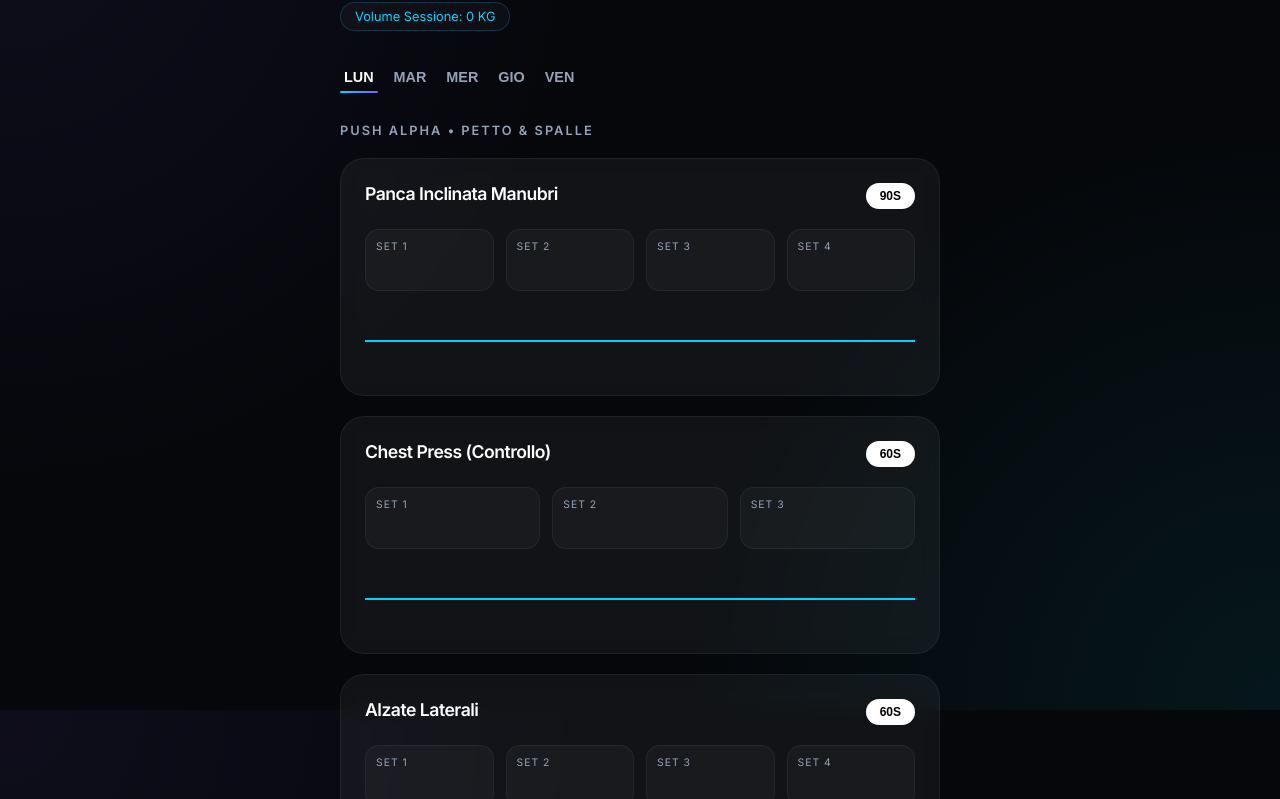
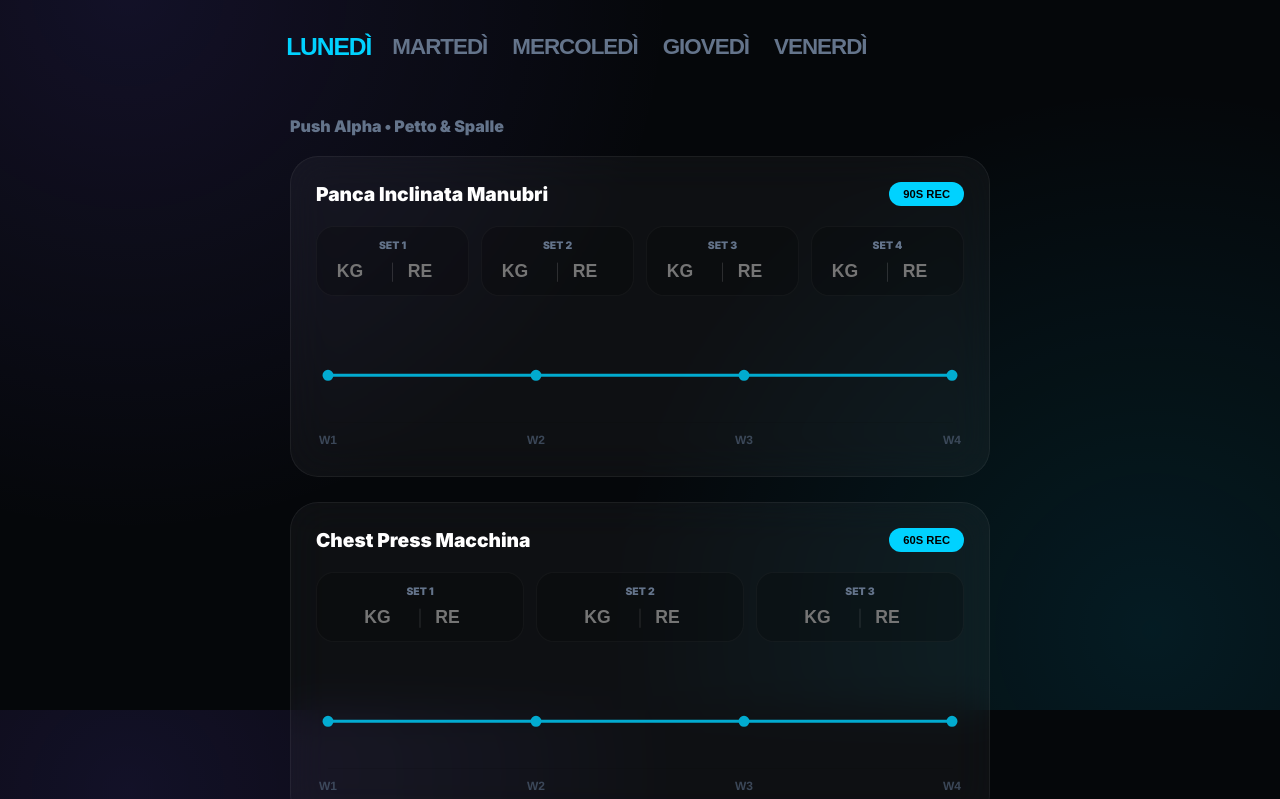
Before and after one commit to pietroinzerilli99-alt/scheda-palestra, a plain HTML site: page index.html in a window 1280 px wide. Shown: the part 90-889 px from the top of the page. Drawn offline with nearby package versions, Linux system fonts and the light colour scheme.

Commit message:
Update index.html

```diff
--- a/index.html
+++ b/index.html
@@ -3,368 +3,297 @@
 <head>
     <meta charset="UTF-8">
     <meta name="viewport" content="width=device-width, initial-scale=1.0">
-    <title>Aura Training - Elite Log</title>
+    <title>Aura Evolution - Elite Training Log</title>
     <script src="https://cdn.jsdelivr.net/npm/chart.js"></script>
-    <link href="https://fonts.googleapis.com/css2?family=Inter:wght@300;400;600;800&display=swap" rel="stylesheet">
+    <link href="https://fonts.googleapis.com/css2?family=Inter:wght@300;400;600;900&display=swap" rel="stylesheet">
     <style>
         :root {
             --bg: #05070a;
-            --surface: rgba(255, 255, 255, 0.03);
-            --glass: rgba(255, 255, 255, 0.05);
-            --primary: #00d2ff; /* Azzurro pace */
-            --accent: #7a5cff;  /* Viola motivazione */
+            --surface: rgba(255, 255, 255, 0.04);
+            --primary: #00d2ff;
+            --accent: #7a5cff;
             --text: #ffffff;
-            --text-dim: #94a3b8;
-            --success: #00ff88;
+            --text-dim: #64748b;
         }
 
         body {
             font-family: 'Inter', sans-serif;
             background-color: var(--bg);
             background-image:
-                radial-gradient(circle at 0% 0%, rgba(122, 92, 255, 0.08) 0%, transparent 40%),
-                radial-gradient(circle at 100% 100%, rgba(0, 210, 255, 0.08) 0%, transparent 40%);
+                radial-gradient(circle at 10% 10%, rgba(122, 92, 255, 0.12) 0%, transparent 40%),
+                radial-gradient(circle at 90% 90%, rgba(0, 210, 255, 0.1) 0%, transparent 40%);
             background-attachment: fixed;
             color: var(--text);
-            margin: 0;
-            padding-bottom: 50px;
+            margin: 0; padding-bottom: 60px;
             -webkit-font-smoothing: antialiased;
         }
 
-        /* Header Elegante */
+        /* Header & Settimana */
         header {
             padding: 40px 20px 20px;
-            text-align: left;
-            max-width: 600px;
-            margin: 0 auto;
+            max-width: 700px; margin: 0 auto;
+            display: flex; justify-content: space-between; align-items: center;
+        }
+        h1 { font-size: 2.2rem; font-weight: 900; letter-spacing: -2px; margin: 0; background: linear-gradient(to right, #fff, #94a3b8); -webkit-background-clip: text; -webkit-text-fill-color: transparent; }
+
+        .week-selector {
+            background: var(--surface);
+            border: 1px solid rgba(255,255,255,0.1);
+            color: white; padding: 12px 18px; border-radius: 16px;
+            font-weight: 700; outline: none; cursor: pointer; font-family: inherit;
         }
 
-        h1 {
-            font-size: 2.2rem;
-            font-weight: 800;
-            margin: 0;
-            background: linear-gradient(to right, #fff, var(--text-dim));
-            -webkit-background-clip: text;
-            -webkit-text-fill-color: transparent;
-            letter-spacing: -1.5px;
+        /* Navigazione Giorni (CARATTERI GRANDI) */
+        nav {
+            display: flex; gap: 25px; padding: 15px 20px; overflow-x: auto;
+            max-width: 700px; margin: 0 auto; scrollbar-width: none;
+        }
+        nav::-webkit-scrollbar { display: none; }
+        nav button {
+            background: transparent; border: none; color: var(--text-dim);
+            font-size: 1.4rem; font-weight: 900; cursor: pointer; transition: 0.3s;
+            padding: 5px 0; letter-spacing: -1px;
+        }
+        nav button.active { color: var(--primary); transform: scale(1.1); }
+
+        /* Container & Cards */
+        .container { padding: 20px; max-width: 700px; margin: 0 auto; }
+        .day-section { display: none; animation: slideUp 0.5s ease; }
+        .active-day { display: block; }
+        @keyframes slideUp { from { opacity: 0; transform: translateY(20px); } to { opacity: 1; transform: translateY(0); } }
+
+        .card {
+            background: var(--surface);
+            backdrop-filter: blur(20px);
+            border-radius: 28px; padding: 25px; margin-bottom: 25px;
+            border: 1px solid rgba(255,255,255,0.06);
+        }
+        .card-header { display: flex; justify-content: space-between; align-items: center; margin-bottom: 20px; }
+        .card-header h3 { margin: 0; font-size: 1.2rem; font-weight: 700; color: #fff; }
+
+        .timer-btn {
+            background: var(--primary); color: #000; border: none;
+            padding: 6px 14px; border-radius: 100px; font-weight: 800; font-size: 0.7rem; cursor: pointer;
         }
 
-        .vol-badge {
-            display: inline-block;
-            background: var(--surface);
-            padding: 6px 14px;
-            border-radius: 100px;
-            font-size: 0.8rem;
-            color: var(--primary);
-            border: 1px solid rgba(0, 210, 255, 0.2);
-            margin-top: 10px;
+        /* Input Grid Kg/Reps */
+        .series-grid { display: grid; grid-template-columns: repeat(auto-fit, minmax(110px, 1fr)); gap: 12px; }
+        .serie-box {
+            background: rgba(0,0,0,0.2); border-radius: 18px; padding: 12px;
+            border: 1px solid rgba(255,255,255,0.04); text-align: center;
         }
+        .serie-label { font-size: 0.65rem; color: var(--text-dim); text-transform: uppercase; margin-bottom: 8px; display: block; font-weight: 700; }
+        .inputs { display: flex; justify-content: center; gap: 8px; align-items: center; }
+        .inputs input {
+            width: 45px; background: transparent; border: none; color: white;
+            font-weight: 800; font-size: 1.1rem; text-align: center; outline: none;
+        }
+        .inputs span { color: rgba(255,255,255,0.15); font-weight: 300; }
 
-        /* Navigazione Minimalista */
-        nav {
-            display: flex;
-            gap: 12px;
-            padding: 10px 20px;
-            overflow-x: auto;
-            max-width: 600px;
-            margin: 0 auto;
-            scrollbar-width: none;
+        /* Grafici */
+        .chart-container { height: 130px; margin-top: 25px; opacity: 0.8; }
+
+        /* Timer Overlay */
+        #timer-overlay {
+            position: fixed; top: 0; left: 0; width: 100%; height: 100%;
+            background: rgba(5, 7, 10, 0.98); display: none; flex-direction: column;
+            align-items: center; justify-content: center; z-index: 9999; backdrop-filter: blur(15px);
         }
-        nav::-webkit-scrollbar { display: none; }
-
-        nav button {
-            background: transparent;
-            border: none;
-            color: var(--text-dim);
-            font-size: 0.9rem;
-            font-weight: 600;
-            padding: 8px 4px;
-            cursor: pointer;
-            transition: all 0.3s;
-            position: relative;
-        }
-
-        nav button.active {
-            color: var(--text);
-        }
-
-        nav button.active::after {
-            content: '';
-            position: absolute;
-            bottom: 0; left: 0; width: 100%; height: 2px;
-            background: linear-gradient(to right, var(--primary), var(--accent));
-            border-radius: 2px;
-        }
-
-        /* Contenitore Cards */
-        .container {
-            padding: 20px;
-            max-width: 600px;
-            margin: 0 auto;
-        }
-
-        .day-section { display: none; animation: fadeIn 0.6s cubic-bezier(0.22, 1, 0.36, 1); }
-        .active-day { display: block; }
-
-        @keyframes fadeIn { from { opacity: 0; transform: translateY(10px); } to { opacity: 1; transform: translateY(0); } }
-
-        .card {
-            background: var(--glass);
-            backdrop-filter: blur(10px);
-            border-radius: 24px;
-            padding: 24px;
-            margin-bottom: 20px;
-            border: 1px solid rgba(255,255,255,0.06);
-            transition: transform 0.3s;
-        }
-
-        .card:active { transform: scale(0.98); }
-
-        .card-header {
-            display: flex;
-            justify-content: space-between;
-            align-items: flex-start;
-            margin-bottom: 20px;
-        }
-
-        .card-header h3 {
-            margin: 0;
-            font-size: 1.1rem;
-            font-weight: 600;
-            letter-spacing: -0.5px;
-        }
-
-        .timer-btn {
-            background: white;
-            color: black;
-            border: none;
-            padding: 6px 14px;
-            border-radius: 100px;
-            font-size: 0.75rem;
-            font-weight: 700;
-            cursor: pointer;
-        }
-
-        /* Input Serie Soft */
-        .series-row {
-            display: grid;
-            grid-template-columns: repeat(auto-fit, minmax(65px, 1fr));
-            gap: 12px;
-        }
-
-        .serie-box {
-            background: rgba(255,255,255,0.03);
-            border-radius: 14px;
-            padding: 10px;
-            border: 1px solid rgba(255,255,255,0.05);
-        }
-
-        .serie-box span { display: block; font-size: 0.65rem; color: var(--text-dim); margin-bottom: 4px; text-transform: uppercase; letter-spacing: 1px; }
-
-        .serie-box input {
-            width: 100%;
-            background: transparent;
-            border: none;
-            color: var(--text);
-            text-align: center;
-            font-size: 1.1rem;
-            font-weight: 600;
-            outline: none;
-        }
-
-        /* Grafici Minimal */
-        .chart-wrap {
-            height: 60px;
-            margin-top: 20px;
-            pointer-events: none;
-        }
-
-        /* Timer Overlay Overlay */
-        #timer-overlay {
-            position: fixed;
-            top: 0; left: 0; width: 100%; height: 100%;
-            background: rgba(5, 7, 10, 0.95);
-            display: none;
-            flex-direction: column;
-            align-items: center;
-            justify-content: center;
-            z-index: 2000;
-            backdrop-filter: blur(20px);
-        }
-
-        #timer-big {
-            font-size: 6rem;
-            font-weight: 800;
-            background: linear-gradient(to bottom, #fff, var(--primary));
-            -webkit-background-clip: text;
-            -webkit-text-fill-color: transparent;
-        }
-
-        /* Cardio Style */
-        .cardio-card {
-            background: linear-gradient(145deg, rgba(122, 92, 255, 0.1), rgba(0, 210, 255, 0.05));
-            border: 1px solid rgba(122, 92, 255, 0.2);
-        }
+        #timer-val { font-size: 7rem; font-weight: 900; color: var(--primary); letter-spacing: -4px; }
     </style>
 </head>
 <body>
 
 <div id="timer-overlay" onclick="closeTimer()">
-    <div style="color: var(--primary); letter-spacing: 2px; margin-bottom: 10px;">RECUPERO...</div>
-    <div id="timer-big">00:00</div>
-    <div style="margin-top: 30px; color: var(--text-dim);">Tocca per chiudere</div>
+    <div style="color:var(--primary); letter-spacing: 3px; font-weight: 700; margin-bottom: 10px;">RECOVERY</div>
+    <div id="timer-val">00:00</div>
+    <div style="color:var(--text-dim); margin-top: 20px;">Tocca per saltare</div>
 </div>
 
 <header>
-    <h1>Aura Log</h1>
-    <div class="vol-badge">Volume Sessione: <span id="total-vol">0</span> KG</div>
+    <h1>Aura Evolution</h1>
+    <select class="week-selector" id="weekSelect" onchange="loadWeekData()">
+        <option value="1">WEEK 1</option>
+        <option value="2">WEEK 2</option>
+        <option value="3">WEEK 3</option>
+        <option value="4">WEEK 4</option>
+    </select>
 </header>
 
 <nav id="dayNav">
-    <button onclick="switchDay('lun')" id="nav-lun" class="active">LUN</button>
-    <button onclick="switchDay('mar')" id="nav-mar">MAR</button>
-    <button onclick="switchDay('mer')" id="nav-mer">MER</button>
-    <button onclick="switchDay('gio')" id="nav-gio">GIO</button>
-    <button onclick="switchDay('ven')" id="nav-ven">VEN</button>
+    <button onclick="switchDay('lun')" id="n-lun" class="active">LUNEDÌ</button>
+    <button onclick="switchDay('mar')" id="n-mar">MARTEDÌ</button>
+    <button onclick="switchDay('mer')" id="n-mer">MERCOLEDÌ</button>
+    <button onclick="switchDay('gio')" id="n-gio">GIOVEDÌ</button>
+    <button onclick="switchDay('ven')" id="n-ven">VENERDÌ</button>
 </nav>
 
-<div class="container" id="days-container"></div>
+<div class="container" id="mainContainer">
+    </div>
 
 <script>
-const workoutData = {
-    lun: { title: "Push Alpha • Petto & Spalle", exercises: [
-        { name: "Panca Inclinata Manubri", sets: 4, rec: 90 },
-        { name: "Chest Press (Controllo)", sets: 3, rec: 60 },
-        { name: "Alzate Laterali", sets: 4, rec: 60 },
-        { name: "Pushdown Corda", sets: 4, rec: 60 },
-        { name: "Crunch Addominali", sets: 3, rec: 60, isSpecial: true },
-        { name: "Inclinata 5.5km/h (10')", sets: 1, rec: 600, isSpecial: true }
+// Database Esercizi (Ottimizzati per te)
+const workout = {
+    lun: { title: "Push Alpha • Petto & Spalle", ex: [
+        {n:"Panca Inclinata Manubri", s:4, r:90}, {n:"Chest Press Macchina", s:3, r:60},
+        {n:"Alzate Laterali", s:4, r:60}, {n:"Pushdown Tricipiti", s:4, r:60},
+        {n:"Crunch Addome", s:3, r:60, spec:true}, {n:"Cardio Inclinata 10'", s:1, r:600, spec:true}
     ]},
-    mar: { title: "Pull Alpha • Trazioni Pesanti", exercises: [
-        { name: "Trazioni Zavorrate (Heavy)", sets: 5, rec: 120 },
-        { name: "Rematore Manubrio", sets: 3, rec: 90 },
-        { name: "Curl Bilanciere EZ", sets: 4, rec: 60 },
-        { name: "Facepull (Salute Spalla)", sets: 3, rec: 60 },
-        { name: "Leg Raise", sets: 3, rec: 60, isSpecial: true },
-        { name: "Inclinata 5.5km/h (10')", sets: 1, rec: 600, isSpecial: true }
+    mar: { title: "Pull Alpha • Trazioni Pesanti", ex: [
+        {n:"Trazioni Zavorrate (Heavy)", s:5, r:120}, {n:"Rematore Manubrio", s:3, r:90},
+        {n:"Curl Bilanciere EZ", s:4, r:60}, {n:"Facepull", s:3, r:60},
+        {n:"Leg Raise", s:3, r:60, spec:true}, {n:"Cardio Inclinata 10'", s:1, r:600, spec:true}
     ]},
-    mer: { title: "Legs • Potenza & Volume", exercises: [
-        { name: "Hack Squat", sets: 4, rec: 120 },
-        { name: "Leg Press", sets: 3, rec: 90 },
-        { name: "Leg Curl", sets: 4, rec: 60 },
-        { name: "Calf Raise", sets: 4, rec: 60 },
-        { name: "Plank", sets: 3, rec: 60, isSpecial: true },
-        { name: "Inclinata 5.5km/h (10')", sets: 1, rec: 600, isSpecial: true }
+    mer: { title: "Legs • Potenza Gambe", ex: [
+        {n:"Hack Squat", s:4, r:120}, {n:"Leg Press", s:3, r:90},
+        {n:"Leg Curl", s:4, r:60}, {n:"Calf Raise", s:4, r:60},
+        {n:"Plank", s:3, r:60, spec:true}, {n:"Cardio Inclinata 10'", s:1, r:600, spec:true}
     ]},
-    gio: { title: "Push Beta • Richiamo & Braccia", exercises: [
-        { name: "Panca Piana Manubri", sets: 4, rec: 90 },
-        { name: "Croci ai Cavi High", sets: 3, rec: 60 },
-        { name: "Shoulder Press Macchina", sets: 3, rec: 90 },
-        { name: "French Press Manubri", sets: 3, rec: 60 },
-        { name: "Crunch Inverso", sets: 3, rec: 60, isSpecial: true },
-        { name: "Inclinata 5.5km/h (10')", sets: 1, rec: 600, isSpecial: true }
+    gio: { title: "Push Beta • Richiamo & Spalle", ex: [
+        {n:"Panca Piana Manubri", s:4, r:90}, {n:"Croci ai Cavi", s:3, r:60},
+        {n:"Shoulder Press", s:3, r:90}, {n:"French Press", s:3, r:60},
+        {n:"Crunch Inverso", s:3, r:60, spec:true}, {n:"Cardio Inclinata 10'", s:1, r:600, spec:true}
     ]},
-    ven: { title: "Pull Beta • Trazioni Volume", exercises: [
-        { name: "Trazioni Zavorrate (Vol)", sets: 4, rec: 120 },
-        { name: "Lat Machine Inversa", sets: 3, rec: 90 },
-        { name: "Hammer Curl", sets: 3, rec: 60 },
-        { name: "Curl ai Cavi", sets: 3, rec: 60 },
-        { name: "Russian Twist", sets: 3, rec: 60, isSpecial: true },
-        { name: "Inclinata 5.5km/h (10')", sets: 1, rec: 600, isSpecial: true }
+    ven: { title: "Pull Beta • Trazioni Volume", ex: [
+        {n:"Trazioni Zavorrate (Vol)", s:4, r:120}, {n:"Lat Machine Inversa", s:3, r:90},
+        {n:"Hammer Curl", s:3, r:60}, {n:"Curl ai Cavi", s:3, r:60},
+        {n:"Russian Twist", s:3, r:60, spec:true}, {n:"Cardio Inclinata 10'", s:1, r:600, spec:true}
     ]}
 };
 
-const charts = {};
-function render() {
-    const container = document.getElementById('days-container');
-    for (const [dayKey, dayObj] of Object.entries(workoutData)) {
-        let html = `<div id="${dayKey}" class="day-section ${dayKey === 'lun' ? 'active-day' : ''}">`;
-        html += `<div style="color:var(--text-dim); font-size:0.8rem; margin-bottom:20px; font-weight:600; text-transform:uppercase; letter-spacing:2px;">${dayObj.title}</div>`;
+let charts = {};
 
-        dayObj.exercises.forEach((ex, iIdx) => {
-            const id = `${dayKey}_ex${iIdx}`;
-            html += `
-                <div class="card ${ex.isSpecial ? 'cardio-card' : ''}">
+function init() {
+    const main = document.getElementById('mainContainer');
+    for(let day in workout) {
+        let section = `<div id="${day}" class="day-section ${day==='lun'?'active-day':''}">`;
+        section += `<p style="color:var(--text-dim); font-weight:700; margin-bottom:20px;">${workout[day].title}</p>`;
+
+        workout[day].ex.forEach((e, idx) => {
+            const id = `${day}_${idx}`;
+            section += `
+            <div class="card">
                 <div class="card-header">
-                        <h3>${ex.name}</h3>
-                        <button class="timer-btn" onclick="startTimer(${ex.rec})">${ex.rec}S</button>
+                    <h3>${e.n}</h3>
+                    <button class="timer-btn" onclick="startTimer(${e.r})">${e.r}S REC</button>
                 </div>
-                    <div class="series-row">
-                        ${Array.from({length: ex.sets}).map((_, s) => `
+                <div class="series-grid">
+                    ${Array.from({length:e.s}).map((_, s) => `
                         <div class="serie-box">
-                                <span>SET ${s+1}</span>
-                                <input type="number" id="${id}_s${s}" oninput="save('${id}', ${s}, this.value)">
+                            <span class="serie-label">SET ${s+1}</span>
+                            <div class="inputs">
+                                <input type="number" placeholder="KG" id="${id}_w${s}" onchange="saveData('${id}')">
+                                <span>|</span>
+                                <input type="number" placeholder="RE" id="${id}_r${s}" onchange="saveData('${id}')">
+                            </div>
                         </div>
                     `).join('')}
                 </div>
-                    ${!ex.isSpecial ? `<div class="chart-wrap"><canvas id="c_${id}"></canvas></div>` : ''}
+                ${!e.spec ? `<div class="chart-container"><canvas id="c_${id}"></canvas></div>` : ''}
             </div>`;
         });
-        html += `</div>`;
-        container.innerHTML += html;
+        section += `</div>`;
+        main.innerHTML += section;
+    }
+    loadWeekData();
+}
+
+function saveData(exId) {
+    const week = document.getElementById('weekSelect').value;
+    const day = exId.split('_')[0];
+    const idx = exId.split('_')[1];
+    const sets = workout[day].ex[idx].s;
+
+    let dataEntry = { w: [], r: [] };
+    for(let i=0; i<sets; i++) {
+        dataEntry.w.push(parseFloat(document.getElementById(`${exId}_w${i}`).value) || 0);
+        dataEntry.r.push(parseFloat(document.getElementById(`${exId}_r${i}`).value) || 0);
+    }
+
+    localStorage.setItem(`Aura_W${week}_${exId}`, JSON.stringify(dataEntry));
+    updateSingleChart(exId);
+}
+
+function loadWeekData() {
+    const week = document.getElementById('weekSelect').value;
+    for(let day in workout) {
+        workout[day].ex.forEach((e, idx) => {
+            const id = `${day}_${idx}`;
+            const saved = JSON.parse(localStorage.getItem(`Aura_W${week}_${id}`));
+            for(let i=0; i<e.s; i++) {
+                const wIn = document.getElementById(`${id}_w${i}`);
+                const rIn = document.getElementById(`${id}_r${i}`);
+                if(saved) {
+                    wIn.value = saved.w[i] || "";
+                    rIn.value = saved.r[i] || "";
+                } else {
+                    wIn.value = ""; rIn.value = "";
+                }
+            }
+            if(!e.spec) updateSingleChart(id);
+        });
     }
 }
 
-let timerInt;
+function updateSingleChart(exId) {
+    const historyVol = [];
+    for(let w=1; w<=4; w++) {
+        const d = JSON.parse(localStorage.getItem(`Aura_W${w}_${exId}`));
+        let vol = 0;
+        if(d) d.w.forEach((weight, i) => vol += (weight * (d.r[i] || 0)));
+        historyVol.push(vol);
+    }
+
+    const ctx = document.getElementById(`c_${exId}`);
+    if(!ctx) return;
+
+    if(charts[exId]) charts[exId].destroy();
+    charts[exId] = new Chart(ctx.getContext('2d'), {
+        type: 'line',
+        data: {
+            labels: ['W1', 'W2', 'W3', 'W4'],
+            datasets: [{
+                data: historyVol,
+                borderColor: '#00d2ff',
+                backgroundColor: 'rgba(0, 210, 255, 0.05)',
+                fill: true, tension: 0.4, borderWidth: 3, pointRadius: 4, pointBackgroundColor: '#00d2ff'
+            }]
+        },
+        options: {
+            responsive: true, maintainAspectRatio: false,
+            plugins: { legend: { display: false } },
+            scales: {
+                x: { grid: { display: false }, ticks: { color: '#475569', font: { weight: 'bold' } } },
+                y: { display: false }
+            }
+        }
+    });
+}
+
+let tInterval;
 function startTimer(s) {
-    const overlay = document.getElementById('timer-overlay');
-    const display = document.getElementById('timer-big');
-    overlay.style.display = 'flex';
-    let left = s;
-    timerInt = setInterval(() => {
-        let m = Math.floor(left / 60); let sec = left % 60;
-        display.innerText = `${m}:${sec < 10 ? '0' : ''}${sec}`;
-        if(left <= 0) { clearInterval(timerInt); display.innerText = "VIA!"; }
-        left--;
+    const ov = document.getElementById('timer-overlay');
+    const val = document.getElementById('timer-val');
+    ov.style.display = 'flex';
+    let time = s;
+    tInterval = setInterval(() => {
+        let m = Math.floor(time/60); let sec = time%60;
+        val.innerText = `${m}:${sec<10?'0':''}${sec}`;
+        if(time <= 0) { clearInterval(tInterval); val.innerText = "GO!"; }
+        time--;
     }, 1000);
 }
 
-function closeTimer() { clearInterval(timerInt); document.getElementById('timer-overlay').style.display = 'none'; }
-
-function save(id, s, v) {
-    localStorage.setItem(`${id}_s${s}`, v);
-    if(charts[id]) {
-        charts[id].data.datasets[0].data[4] = parseFloat(v) || 0;
-        charts[id].update();
-        localStorage.setItem(`h_${id}`, JSON.stringify(charts[id].data.datasets[0].data));
-    }
-    calc();
-}
-
-function calc() {
-    let t = 0; document.querySelectorAll('input').forEach(i => t += (parseFloat(i.value) || 0));
-    document.getElementById('total-vol').innerText = t;
-}
+function closeTimer() { clearInterval(tInterval); document.getElementById('timer-overlay').style.display = 'none'; }
 
 function switchDay(id) {
     document.querySelectorAll('.day-section').forEach(d => d.classList.remove('active-day'));
     document.querySelectorAll('nav button').forEach(b => b.classList.remove('active'));
     document.getElementById(id).classList.add('active-day');
-    document.getElementById('nav-' + id).classList.add('active');
+    document.getElementById('n-'+id).classList.add('active');
 }
 
-window.onload = () => {
-    render();
-    Object.keys(workoutData).forEach(dk => {
-        workoutData[dk].exercises.forEach((ex, ei) => {
-            const id = `${dk}_ex${ei}`;
-            const ctx = document.getElementById(`c_${id}`);
-            if(ctx) {
-                const h = JSON.parse(localStorage.getItem(`h_${id}`)) || [0,0,0,0,0];
-                charts[id] = new Chart(ctx, {
-                    type: 'line',
-                    data: { labels:[1,2,3,4,5], datasets:[{ data:h, borderColor:'#00d2ff', borderWidth:2, tension:0.4, fill:true, backgroundColor:'rgba(0,210,255,0.05)', pointRadius:0 }] },
-                    options: { responsive:true, maintainAspectRatio:false, plugins:{legend:{display:false}}, scales:{x:{display:false}, y:{display:false}} }
-                });
-            }
-            for(let s=0; s<ex.sets; s++) {
-                const v = localStorage.getItem(`${id}_s${s}`);
-                if(v) document.getElementById(`${id}_s${s}`).value = v;
-            }
-        });
-    });
-    calc();
-};
+window.onload = init;
 </script>
 </body>
 </html>
```
Lines whose indentation alone changed are shown as unchanged.
